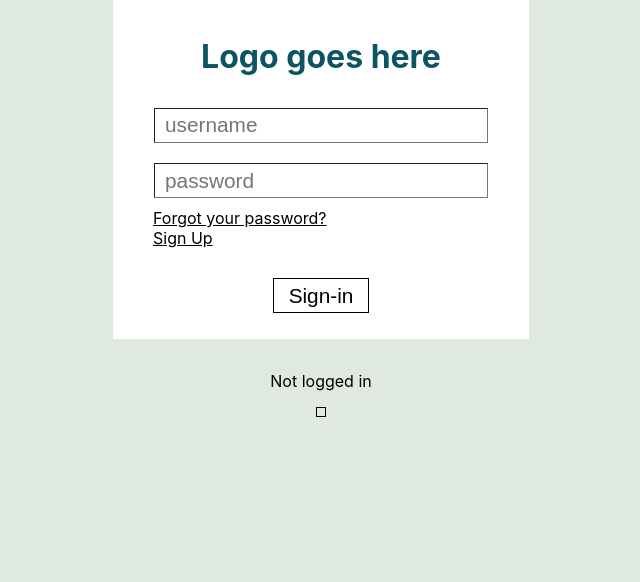
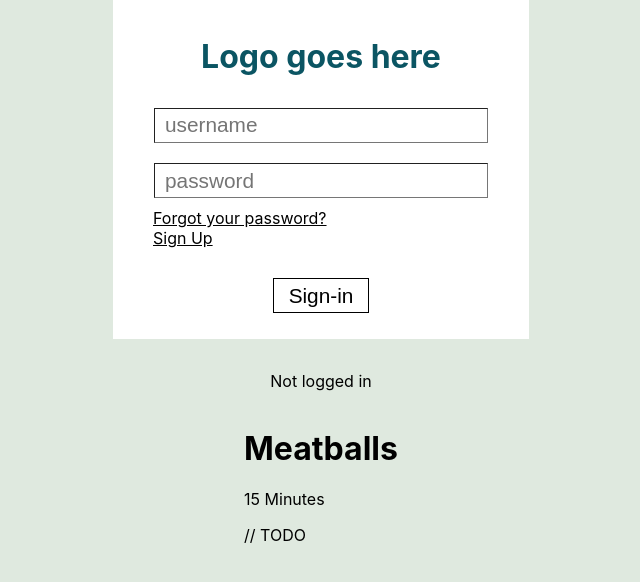
Before and after one commit to mphipps2017/Cooking-App, a React (Create React App) app in the folder Frontend/react-app/: page / in a window 1280 px wide. Shown: the top 582 px of the page, without its empty margins (319-959 px from the left). Built offline with nearby package versions, Linux system fonts and the light colour scheme.

Commit message:
Started work on RecipeSheet

```diff
--- a/Frontend/react-app/src/App.js
+++ b/Frontend/react-app/src/App.js
@@ -1,7 +1,7 @@
 import React from 'react';
 import './App.css';
 import SignInBox from './components/pages/SignInBox';
-import CheckBox from './components/interactiveItems/CheckBox';
+import RecipeSheet from './components/pages/RecipeSheet';
 
 class App extends React.Component{
   constructor(){
@@ -17,7 +17,7 @@ class App extends React.Component{
       <div className="App">
         <SignInBox retrieveLogInStatus={this.callbackFunction}/>
         <p>{this.state.loggedIn ? ('Logged in'):('Not logged in')}</p>
-        <CheckBox />
+        <RecipeSheet RecipeName="Meatballs" prepTime={5} cookTime={10} />
       </div>
     );
   }
--- /dev/null
+++ b/Frontend/react-app/src/components/pages/RecipeSheet.js
@@ -0,0 +1,19 @@
+import React from 'react';
+import Styles from './RecipeSheet.module.css';
+
+const RecipeSheet = ({RecipeName, cookTime, prepTime}) =>{
+    return(
+        <div>
+            <div className="header">
+                <h1>{RecipeName}</h1>
+                <p>{prepTime+cookTime} Minutes</p>
+            </div>
+            <div className="ingredients">
+                // TODO
+            </div>
+
+        </div>
+    );
+}
+
+export default RecipeSheet;
```
Also changed, not shown: Frontend/react-app/src/components/pages/RecipeSheet.module.css (added).
